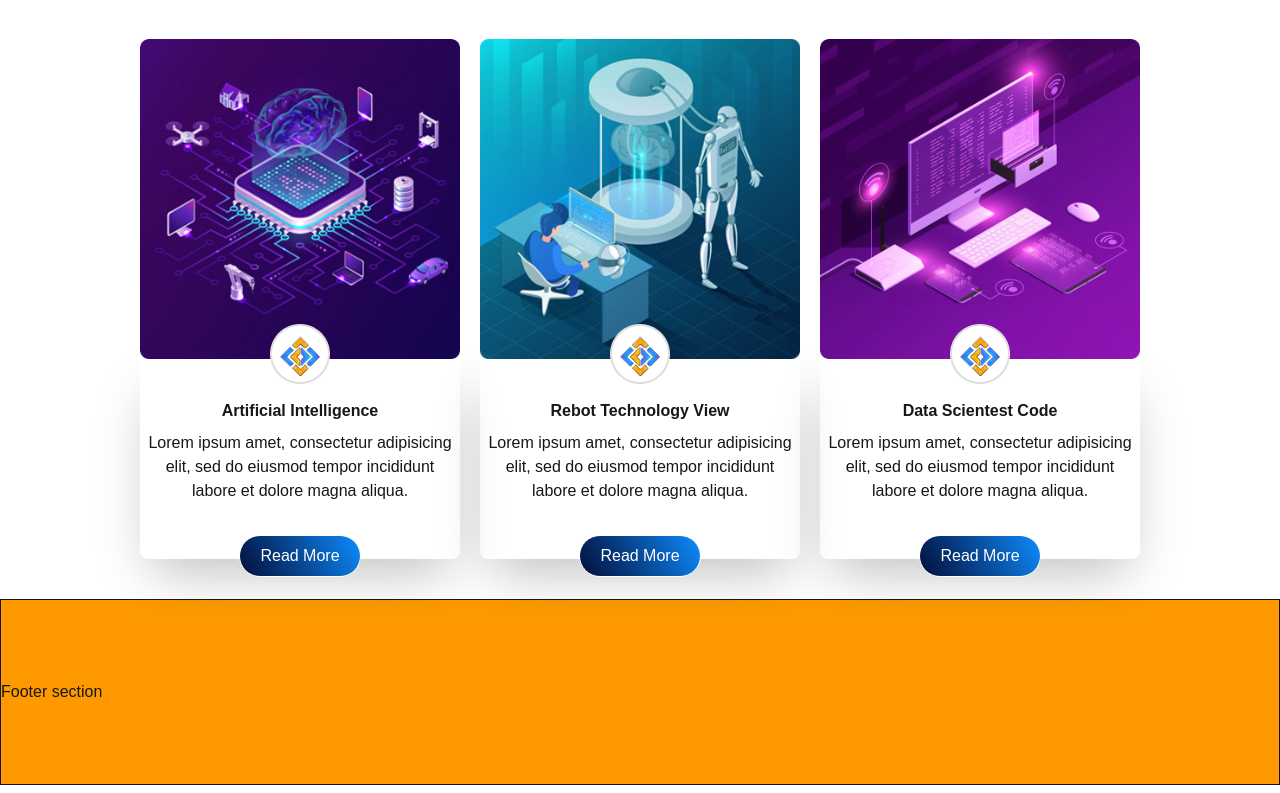
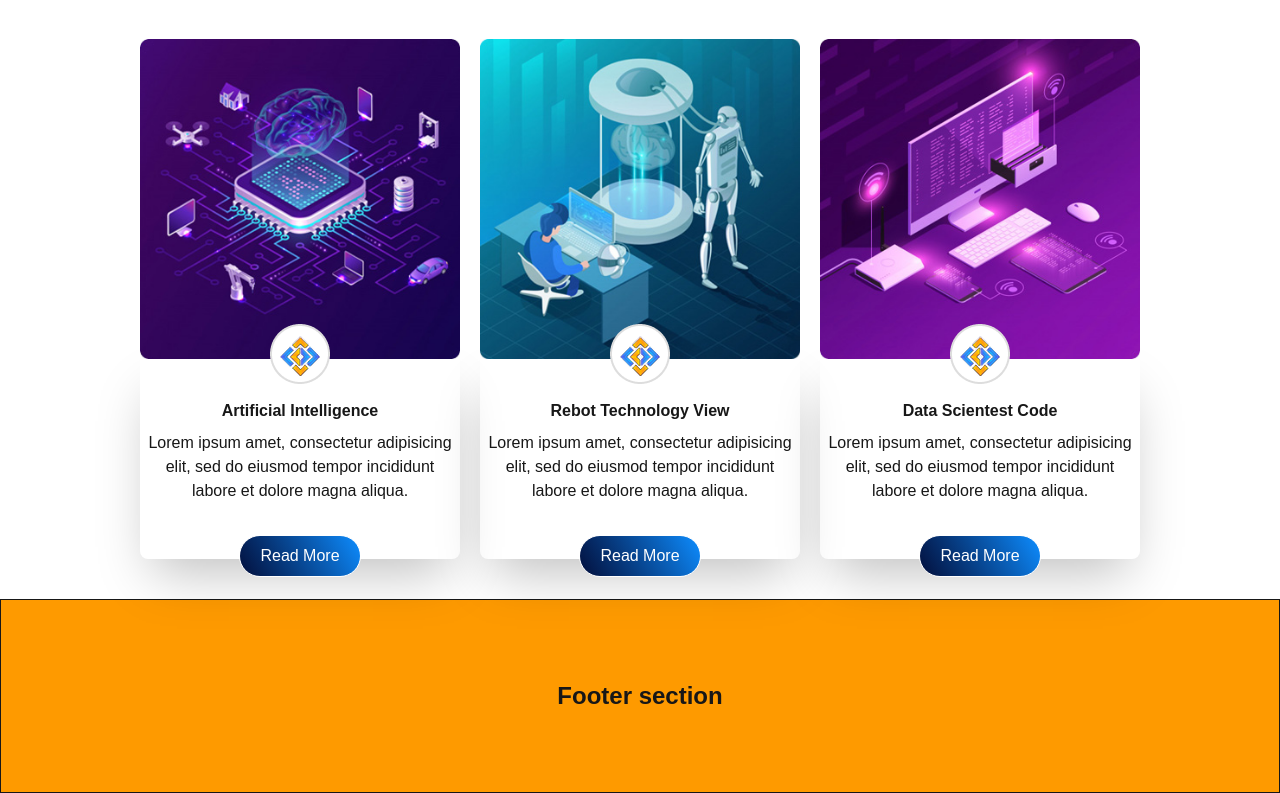
Before and after one commit to AnasAhmedFND/Bighlo, a Next.js app: page / in a window 1280 px wide. Shown: the part 1603-2396 px from the top of the page. Built offline with nearby package versions, Linux system fonts and the light colour scheme.

Commit message:
footer text bold

```diff
--- a/src/Compunents/Footer.jsx
+++ b/src/Compunents/Footer.jsx
@@ -3,7 +3,7 @@ import React from 'react'
 const Footer = () => {
   return (
    <section>
-    <div className="border py-20 bg-amber-500">
+    <div className="border py-20 bg-amber-500 text-2xl text-center font-bold ">
         Footer section
     </div>
    </section>
```
